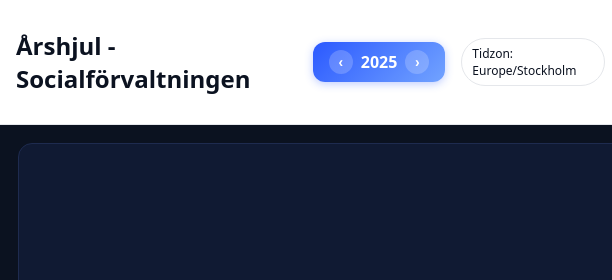
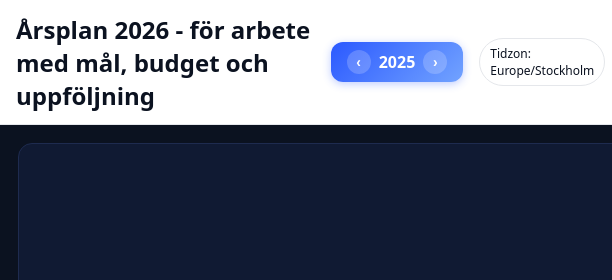
Before and after one commit to andersasplundberggren/Arsplan_2026, a plain HTML site: page index.html in a window 1280 px wide. Shown: the top 280 px of the page, 0-612 px from the left. Drawn offline with Linux system fonts and the light colour scheme; no server answers.

Commit message:
Update index.html

```diff
--- a/index.html
+++ b/index.html
@@ -215,7 +215,7 @@
 <body>
   <header>
     <div class="header-left">
-      <h1>Årshjul - Socialförvaltningen</h1>
+      <h1>Årsplan 2026 - för arbete med mål, budget och uppföljning</h1>
 
       <!-- Framträdande årsvisning med navigation -->
       <div class="year-display" onclick="showYearOptions()">
```
